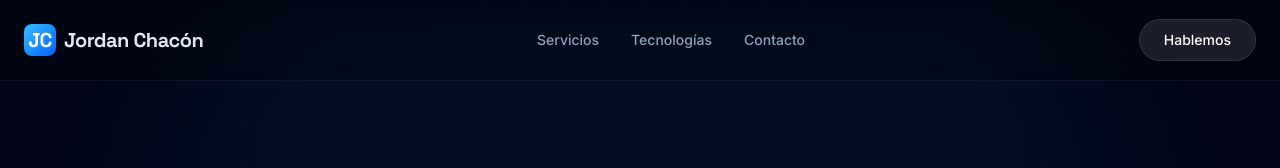
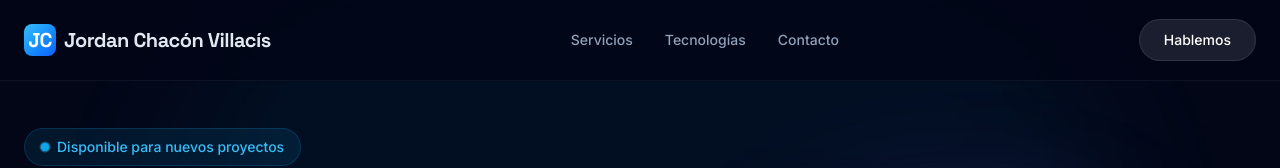
Before and after one commit to jchaconv94/JChaconVDev, a React (Vite) app: page / in a window 1280 px wide. Shown: the top 168 px of the page. Built offline with nearby package versions, Linux system fonts and the light colour scheme.

Commit message:
fix: Update page title and nav styling
Updates the HTML title to reflect the user's name and company. Refactors the navigation bar to be a fixed element, improving its visibility and user experience across different screen sizes. Also, prevents horizontal scrolling by ensuring `overflow-x-hidden`.

```diff
--- a/index.html
+++ b/index.html
@@ -3,7 +3,7 @@
   <head>
     <meta charset="UTF-8" />
     <meta name="viewport" content="width=device-width, initial-scale=1.0" />
-    <title>My Google AI Studio App</title>
+    <title>Ing. Jordan Chacón Villacís</title>
   </head>
   <body>
     <div id="root"></div>
--- a/src/App.tsx
+++ b/src/App.tsx
@@ -71,7 +71,7 @@ const technologies = [
 
 export default function App() {
   return (
-    <div className="min-h-screen bg-[#020617] text-slate-200 selection:bg-brand-500/30 font-sans relative overflow-hidden">
+    <div className="min-h-screen bg-[#020617] text-slate-200 selection:bg-brand-500/30 font-sans relative overflow-x-hidden">
       {/* Background Effects */}
       <div className="absolute inset-0 bg-grid-pattern opacity-[0.15] pointer-events-none" />
       <div className="absolute top-0 left-1/2 -translate-x-1/2 w-[1000px] h-[500px] opacity-20 pointer-events-none">
@@ -79,13 +79,13 @@ export default function App() {
       </div>
 
       {/* Navigation */}
-      <nav className="relative z-10 border-b border-white/5 bg-black/20 backdrop-blur-md">
+      <nav className="fixed top-0 left-0 right-0 w-full z-50 border-b border-white/5 bg-[#020617]/80 backdrop-blur-md">
         <div className="max-w-7xl mx-auto px-6 h-20 flex items-center justify-between">
           <div className="font-display font-bold text-xl tracking-tight flex items-center gap-2">
             <div className="w-8 h-8 rounded-lg bg-gradient-to-br from-brand-400 to-blue-600 flex items-center justify-center text-white">
               JC
             </div>
-            <span>Jordan Chacón</span>
+            <span>Jordan Chacón Villacís</span>
           </div>
           <div className="hidden md:flex items-center gap-8 text-sm font-medium text-slate-400">
             <a href="#servicios" className="hover:text-white transition-colors">Servicios</a>
```
